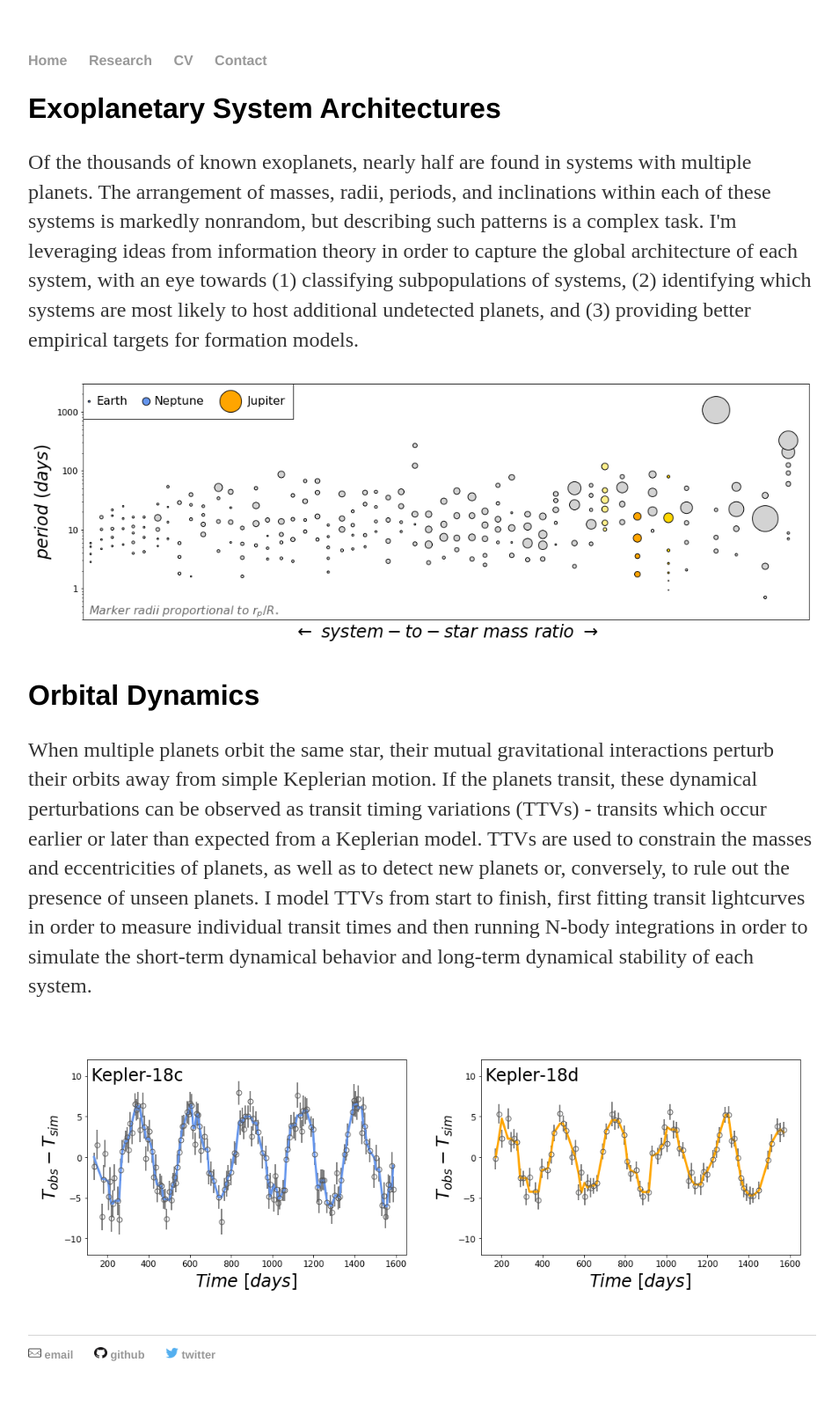
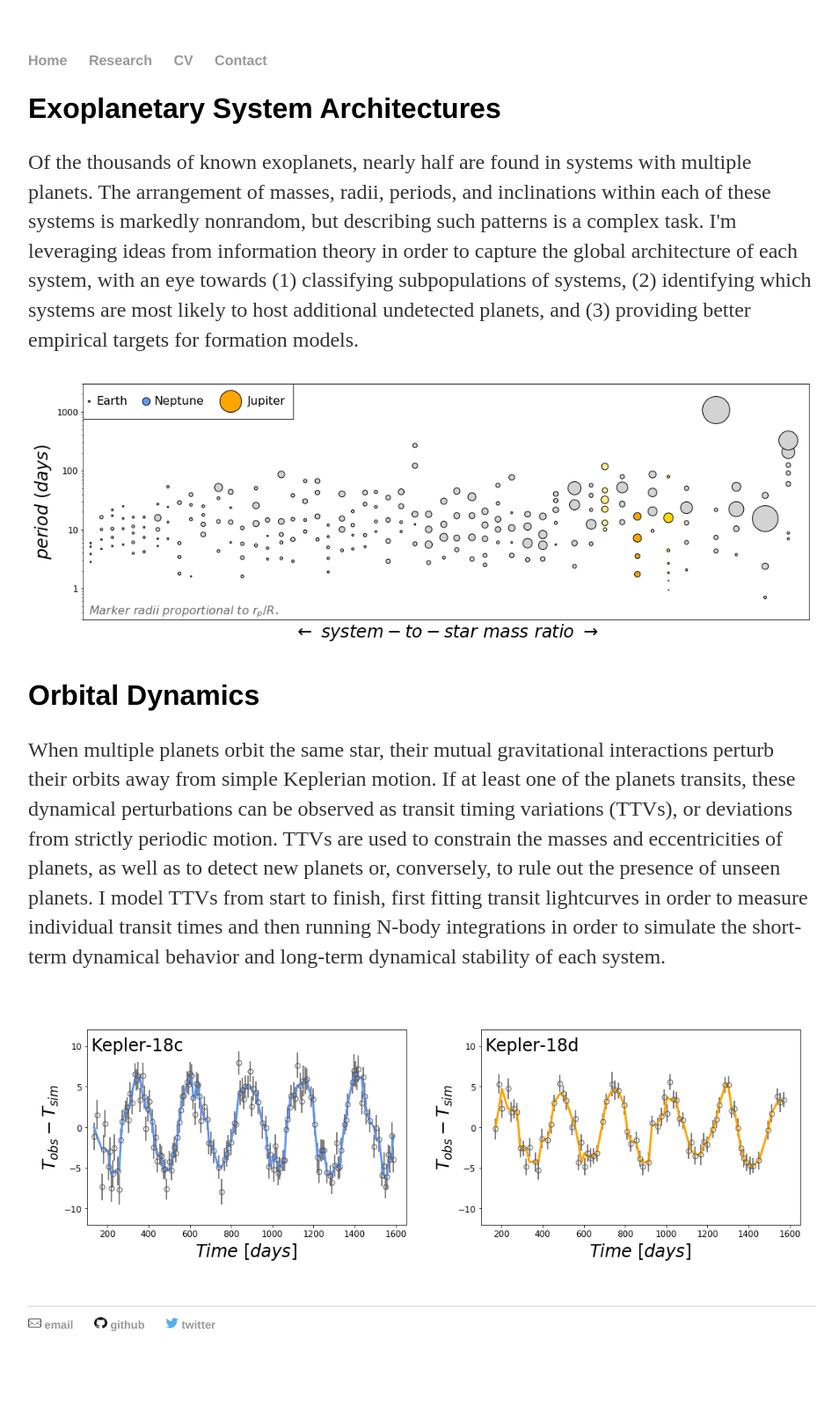
Before and after one commit to gjgilbert/gjgilbert.github.io, a Jekyll site: the page built from research/index.html, in a window 1280 px wide. Shown: the whole page at 88% size, without its empty margins (160-1114 px from the left). Built offline with Jekyll 4.4.1, drawn with Linux system fonts in a browser that asks for light colours; after the commit the page ends 1573 px from its top, so only the background shows below that.

Commit message:
Update index.html

```diff
--- a/research/index.html
+++ b/research/index.html
@@ -39,7 +39,7 @@
 	<p><img src="/images/gallery.png" style="max-width:100%;height:auto;"></p>
 
 	<h2>Orbital Dynamics</h2>
-	<p>When multiple planets orbit the same star, their mutual gravitational interactions perturb their orbits away from simple Keplerian motion. If the planets transit, these dynamical perturbations can be observed as transit timing variations (TTVs) - transits which occur earlier or later than expected from a Keplerian model. TTVs are used to constrain the masses and eccentricities of planets, as well as to detect new planets or, conversely, to rule out the presence of unseen planets. I model TTVs from start to finish, first fitting transit lightcurves in order to measure individual transit times and then running N-body integrations in order to simulate the short-term dynamical behavior and long-term dynamical stability of each system.</p>
+	<p>When multiple planets orbit the same star, their mutual gravitational interactions perturb their orbits away from simple Keplerian motion. If at least one of the planets transits, these dynamical perturbations can be observed as transit timing variations (TTVs), or deviations from strictly periodic motion. TTVs are used to constrain the masses and eccentricities of planets, as well as to detect new planets or, conversely, to rule out the presence of unseen planets. I model TTVs from start to finish, first fitting transit lightcurves in order to measure individual transit times and then running N-body integrations in order to simulate the short-term dynamical behavior and long-term dynamical stability of each system.</p>
 
 	<div class="row">
 	  <div class="column">
```
